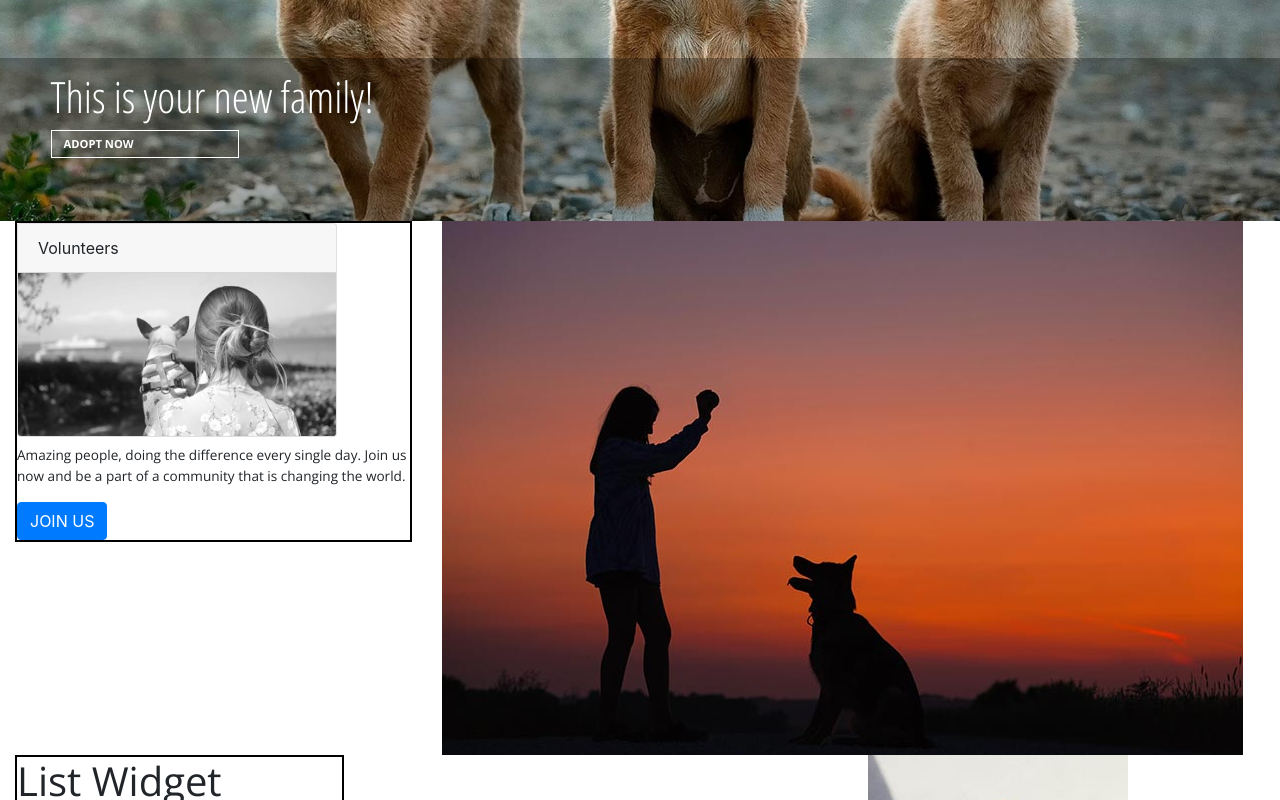
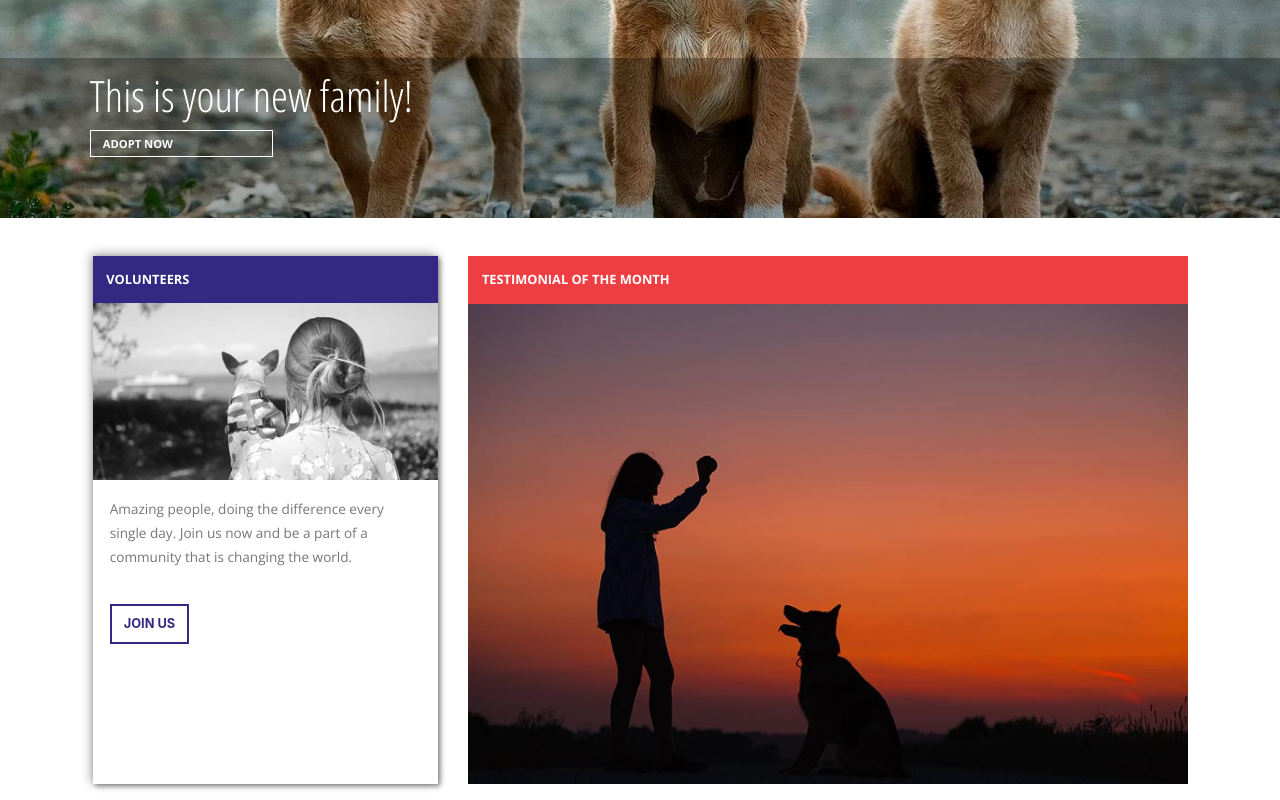
Before and after one commit to beefan/adopt-me-pet, a Vue app in the folder vue-front/: page / in a window 1280 px wide. Shown: the part 360-1160 px from the top of the page. Built offline with nearby package versions, Linux system fonts and the light colour scheme.

Commit message:
volunteer and testimonial components in grid and styled

```diff
--- a/vue-front/src/assets/global.scss
+++ b/vue-front/src/assets/global.scss
@@ -67,8 +67,37 @@ p {
     }
 }
 
-#header-info {
-    background-color: $color-gray;
+#testimonial-header, #volunteer-header {
+    background-color: $color-red;
+    color: white;
+    padding: 2%;
+    font-family: $font-family-primary;
+    font-weight: bolder;
+    font-size: .8rem;
+    width: 100%;
+}
+#volunteer-header {
+    background-color: $color-blue;
+    padding: 4%;
+}
+
+#volunteer-container p {
+    color: $color-gray;
+}
+
+#volunteer-card-btn {
+    border: 2px solid $color-blue;
+    background: transparent;
+    border-radius: 0px;
+    margin-bottom: 8%;
+    min-width: 15%;
+    color: $color-blue;
+    font-size: .8rem;
+    font-weight: bolder;
+}
+#volunteer-card-btn:hover{
+    background-color: $color-blue;
+    color: white;
 }
 
 #footer {
--- a/vue-front/src/components/HomeBanner.vue
+++ b/vue-front/src/components/HomeBanner.vue
@@ -28,7 +28,7 @@ export default {
     margin-top: 20%
     background: rgba(0, 0, 0, 0.3)
     .row
-        margin-left: 5%
+        margin-left: 8%
         opacity: none
     h2
         color: white
--- a/vue-front/src/components/Testimonial.vue
+++ b/vue-front/src/components/Testimonial.vue
@@ -1,9 +1,8 @@
 <template lang="pug">
-  b-container#testimonial(fluid)
-    div(v-if="video")
-        div(:innerHTML="video.html")
-    div(v-if="!video")
-        img(src="@/assets/img/testimonial.jpg")
+div
+    header#testimonial-header TESTIMONIAL OF THE MONTH
+    div#testimonial
+        img(v-if="!video" src="@/assets/img/testimonial.jpg")
 </template>
 
 <script>
@@ -11,7 +10,7 @@ export default {
   data() {
     return {
       videoApi: process.env.VUE_APP_VIDEO_API_URL,
-      video: {}
+      video: null
     };
   },
   methods: {
@@ -23,17 +22,24 @@ export default {
         .then(data => {
           console.log(data);
           this.video = data;
+          this.insertIFrame(this.video.html);
         })
         .catch(err => {
           console.error(err);
         });
+    },
+    insertIFrame(html) {
+        document.getElementById('testimonial').innerHTML = html;
     }
   },
   created() {
-    this.video = this.getVideoJSON();
+    //this.video = this.getVideoJSON();
   }
 };
 </script>
 
-<style>
+<style lang="sass">
+#testimonial
+    img
+        width: 100%
 </style>
--- a/vue-front/src/components/Volunteers.vue
+++ b/vue-front/src/components/Volunteers.vue
@@ -1,18 +1,10 @@
 <template lang="pug">
-div#volunteer-container
-    b-card(
-    header="Volunteers"
-    header-tag="header"
-    :img-src="require('../assets/img/girl.png')"
-    img-alt="black and white image of woman holding dog"
-    img-bottom
-    no-body
-    tag="article"
-    style="max-width: 20rem;"
-    class="mb-2")
-
-    b-card-text Amazing people, doing the difference every single day. Join us now and be a part of a community that is changing the world.
-    b-button(href="#" variant="primary") JOIN US
+div#volunteer-box-shadow.flex-grow-1
+    header#volunteer-header VOLUNTEERS
+    div#volunteer-container
+        img(src="../assets/img/girl.png" alt="black and white image of woman holding dog")
+        p Amazing people, doing the difference every single day. Join us now and be a part of a community that is changing the world.
+        b-button#volunteer-card-btn JOIN US
 </template>
 
 <script>
@@ -22,7 +14,17 @@ export default {
 </script>
 
 <style lang="sass">
-    #volunteer-container
+#volunteer-container
+    width: 100%
+    padding:0px
+    img
         width: 100%
-        border: 2px solid black
+    p, button
+        margin: 5%
+        margin-right: 15%
+        line-height: 1.5rem
+    button
+        min-width: 15%
+#volunteer-box-shadow
+    box-shadow: 2px 2px 5px grey, -2px -2px 10px #A9A9A9
 </style>
--- a/vue-front/src/views/Home.vue
+++ b/vue-front/src/views/Home.vue
@@ -3,15 +3,15 @@
     b-row
       banner
     b-row#post-banner
-      b-col(sm="4")
-        volunteer
+      b-col.flex-grow-1(sm="4" style="display: flex; flex-flow: column")
+        volunteer.flex-grow-1(style="display: flex; flex-flow: column")
       b-col(sm="8")
         testimonial
-    b-row
+    b-row#last-row
       b-col(sm="8")
         list-widget
       b-col(sm="4")
-        img(src="@/assets/img/friend-in-trouble.png")
+        img(src="@/assets/img/adopt-me-dog.png")
 </template>
 
 <script>
@@ -32,4 +32,12 @@ export default {
 };
 </script>
 <style lang="sass">
+#post-banner, #last-row
+  margin-top: 3%
+  margin-left: 5%
+  margin-right: 5%
+  display: flex
+#last-row
+  img
+    width: 100%
 </style>
```
Also changed, not shown: vue-front/src/router/index.js (+4 -4 lines), vue-front/src/views/pages/About.vue (renamed from vue-front/src/views/About.vue), vue-front/src/views/pages/Events.vue (renamed from vue-front/src/views/Events.vue), vue-front/src/views/pages/Program.vue (added), vue-front/src/views/pages/What.vue (renamed from vue-front/src/views/What.vue), vue-front/src/views/pages/Who.vue (renamed from vue-front/src/views/Who.vue).
